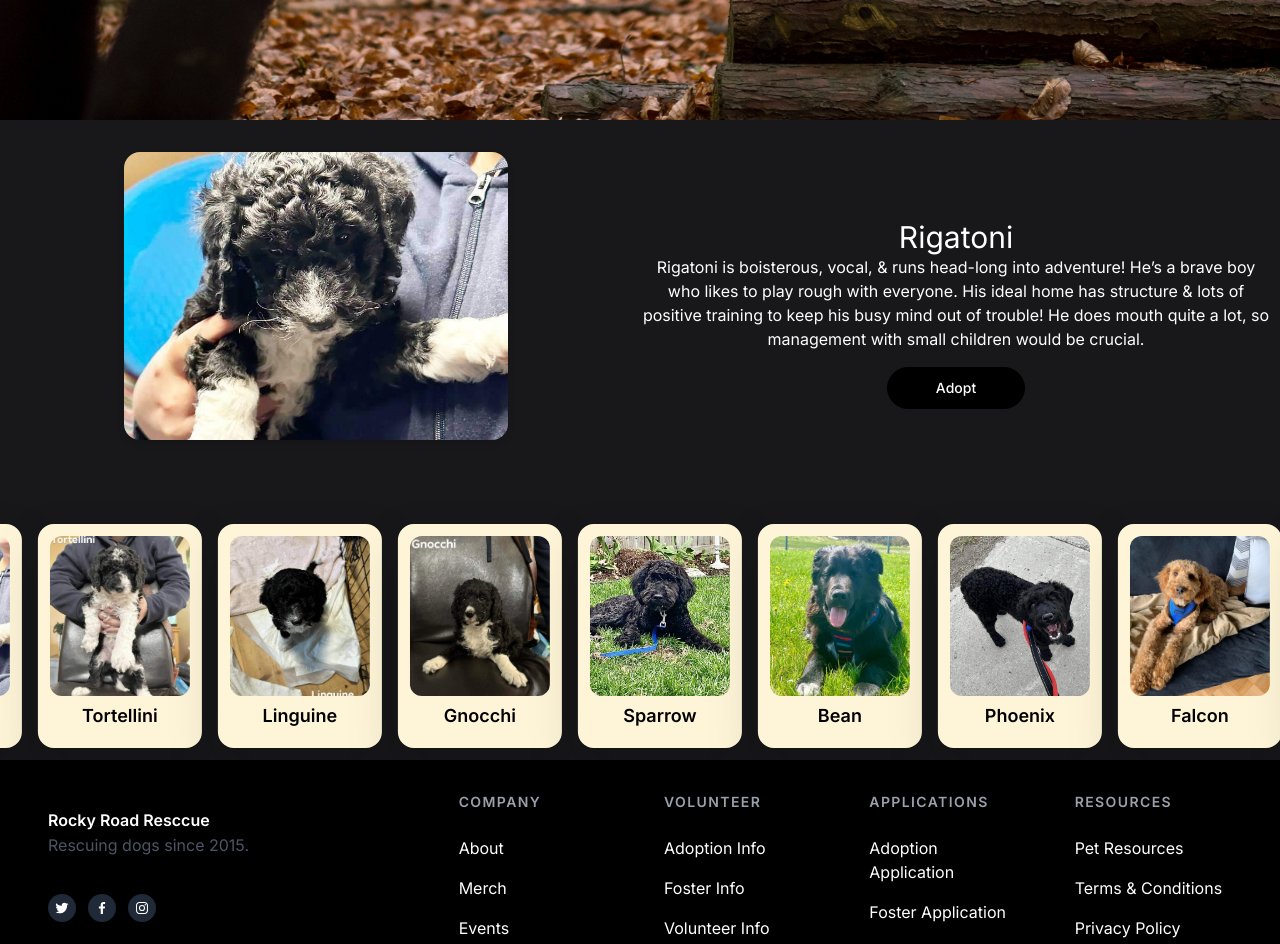
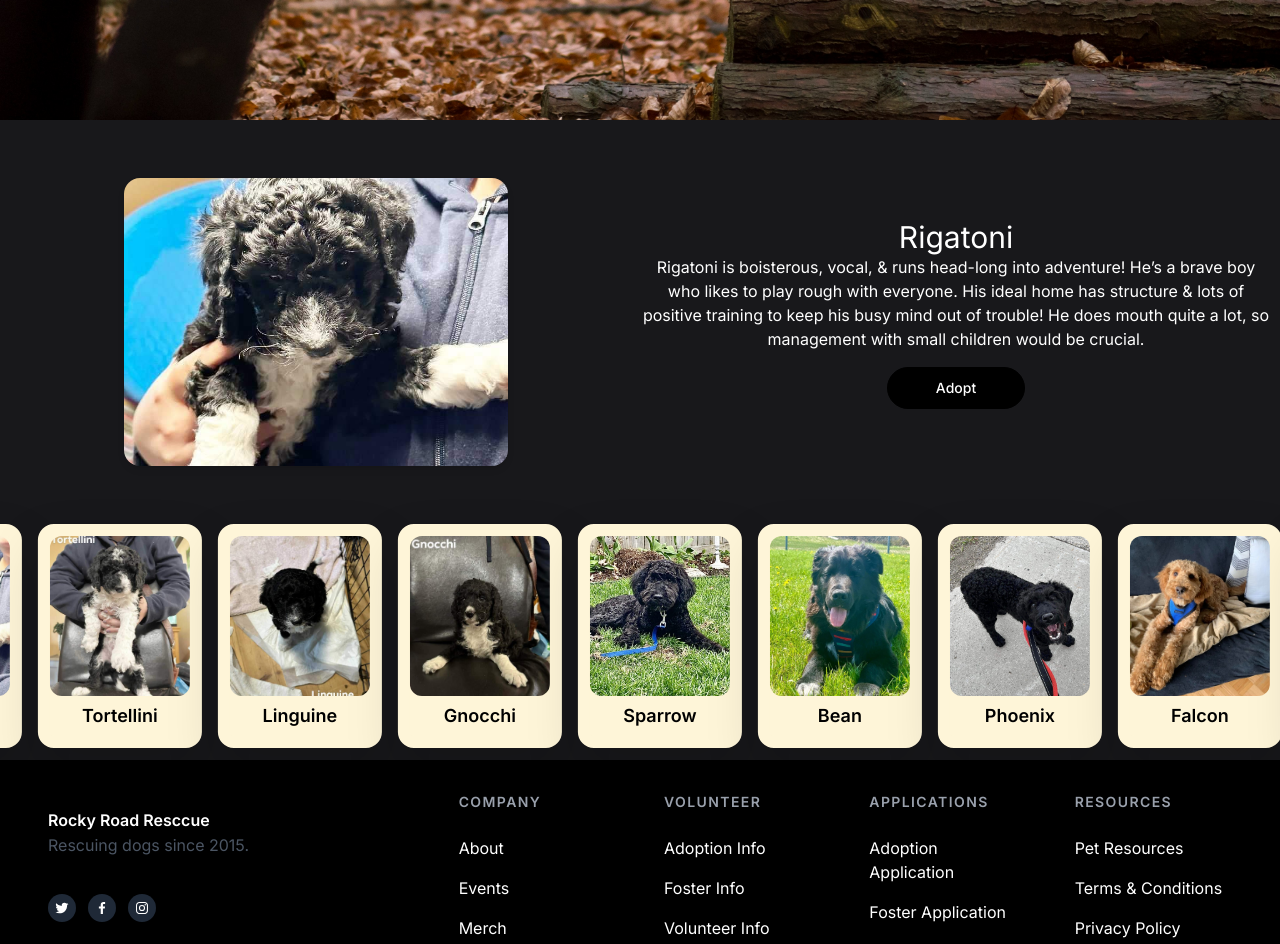
Before and after one commit to henry-minh/rocky-road-rescue, a Next.js app: page / in a window 1280 px wide. Shown: the part 760-1704 px from the top of the page. Built offline with nearby package versions, Linux system fonts and the light colour scheme; a web font is replaced by a local one.

Commit message:
footer and home page adjustments

```diff
--- a/components/Footer.js
+++ b/components/Footer.js
@@ -84,20 +84,19 @@ export default function Footer() {
                             </li>
                             <li>
                                 <a
-                                    href="/merch"
-                                    className="flex text-base text-white transition-all duration-200 hover:text-orange-600 "
-                                >
-                                    Merch
-                                </a>
-                            </li>
-
-                            <li>
-                                <a
                                     href="https://www.facebook.com/RockyRoadRescueCanada/events?ref=page_internal"
                                     target="_none"
                                     className="flex text-base text-white transition-all duration-200 hover:text-orange-600 "
                                 >
                                     Events
+                                </a>
+                            </li>
+                            <li>
+                                <a
+                                    href="/merch"
+                                    className="flex text-base text-white transition-all duration-200 hover:text-orange-600 "
+                                >
+                                    Merch
                                 </a>
                             </li>
                         </ul>
--- a/components/SwiperComponent.jsx
+++ b/components/SwiperComponent.jsx
@@ -159,14 +159,16 @@ export default function SwiperComponent(props) {
     const test = '/husky-background.jpg';
     return (
         <div className="flex  w-full flex-col text-white md:h-[80vh]">
+            <div className="my-auto h-full w-full md:flex">
+                <div className="my-auto">
                     <div className="h-full w-full md:flex">
                         <div className="max-w-1/2  h-full w-full md:flex-1">
                             <div className="py-8">
                                 <Image
                                     src={ourDogs[currentSlideIndex].img}
                                     className="mx-auto h-48 w-72 rounded-2xl object-cover  object-center drop-shadow-md md:h-72 md:w-96"
-                            width={200}
-                            height={200}
+                                    width={100}
+                                    height={100}
                                     loading="eager"
                                     alt={ourDogs[currentSlideIndex].name}
                                 />
@@ -186,6 +188,8 @@ export default function SwiperComponent(props) {
                                 >
                                     Adopt
                                 </button>
+                            </div>
+                        </div>
                     </div>
                 </div>
             </div>
```
Lines whose indentation alone changed are shown as unchanged.
